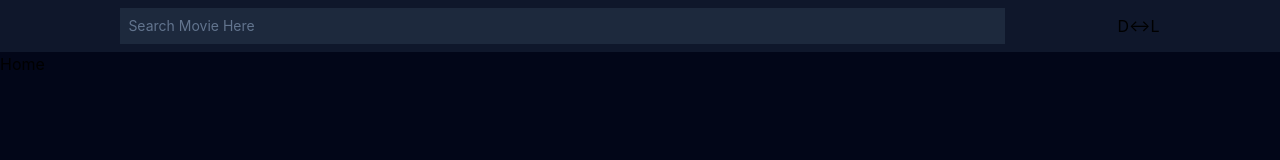
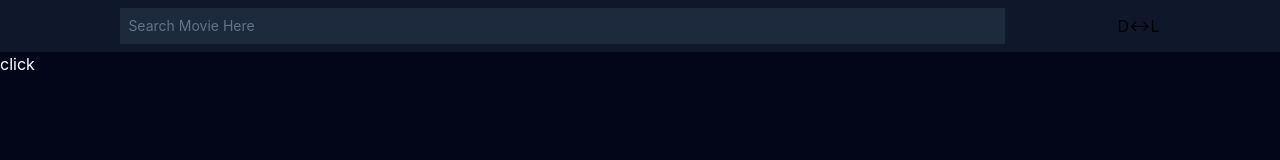
Before and after one commit to SwapnilHadage/MovieSearchApp_Reactjs, a React (Vite) app: page / in a window 1280 px wide. Shown: the top 160 px of the page. Built offline with nearby package versions, Linux system fonts and the light colour scheme.

Commit message:
fixed erros

```diff
--- a/api/lib/tmdb.js
+++ b/api/lib/tmdb.js
@@ -1,4 +1,4 @@
-import axios from "axios";
+import axios from 'axios';
 
 const tmdb = axios.create({
   baseURL: "https://api.themoviedb.org/3",
--- a/api/searchMovies.js
+++ b/api/searchMovies.js
@@ -12,7 +12,7 @@ export default async function handler(req, res){
   if(!query){
     return res.status(405).json({
       success:false,
-      message:"Empty Search Parameter",
+      message:"Empty Search Parameter",g
     })
   }
   try{
@@ -29,5 +29,3 @@ export default async function handler(req, res){
     })
   }
 }
-
-export default handler;
--- a/package.json
+++ b/package.json
@@ -12,6 +12,7 @@
   "dependencies": {
     "@reduxjs/toolkit": "^2.12.0",
     "@tailwindcss/vite": "^4.3.0",
+    "axios": "^1.17.0",
     "react": "^19.2.6",
     "react-dom": "^19.2.6",
     "react-icons": "^5.6.0",
--- a/src/pages/Home.jsx
+++ b/src/pages/Home.jsx
@@ -1,12 +1,22 @@
-import { useSelector } from "react-redux"
+import { useSelector } from "react-redux";
+import { searchMovieByName } from "../services/searchMovieByName";
+
 function Home() {
 
   const { theme, } = useSelector(state=>state.movieSearch)
 
   return (
     <div
-    className={` size-full min-h-screen ${theme ? 'bg-slate-950' : 'bg-slate-50' } `}>Home</div>
+    className={` size-full min-h-screen ${theme ? 'bg-slate-950' : 'bg-slate-50' } `}>
+      <button onClick={
+        searchMovieByName
+      }
+      className="text-white">
+        click
+      </button>
+    </div>
   )
 }
 
+
 export default Home
--- a/src/services/searchMovieByName.js
+++ b/src/services/searchMovieByName.js
@@ -1,10 +1,14 @@
-import axios from "axios";
+import axios from 'axios';
 
 const searchMovieByName = async(movieName)=>{
-  const rez = await axios.get('api/searchMovies',{ params: {
+  const res = await axios.get('api/searchMovies',{ params: {
         query:movieName,
       }});
   console.log(res.data);
 
   return res.data;
 }
+
+export { searchMovieByName,
+
+  };
```
Also changed, not shown: 1 other file (tests, documents, lock files or other folders).
